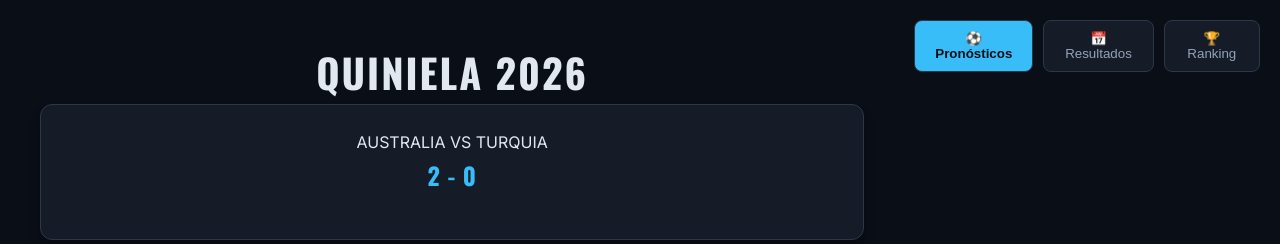
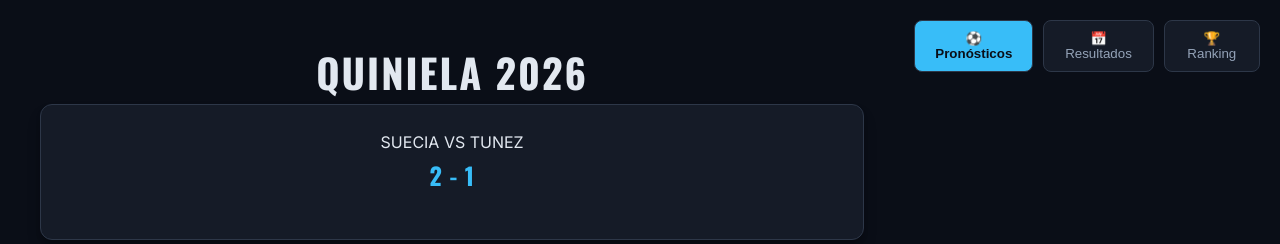
Before and after one commit to alberto88vala-dev/quiniela-mundial-2026, a React (Vite) app: page / in a window 1280 px wide. Shown: the top 244 px of the page. Built offline with nearby package versions, Linux system fonts and the light colour scheme.

Commit message:
suecia tunes 1er tiempo

```diff
--- a/src/pages/QuinielaManual.jsx
+++ b/src/pages/QuinielaManual.jsx
@@ -5,8 +5,8 @@ export default function QuinielaManual() {
   const [pronosticadorActivo, setPronosticadorActivo] = useState('betin');
 
   const marcadorMundial = {
-    partido: " AUSTRALIA VS TURQUIA",
-    resultado: " 2 - 0"
+    partido: " SUECIA VS TUNEZ",
+    resultado: " 2 - 1"
   };
 
   const partidos = [
@@ -149,6 +149,10 @@ export default function QuinielaManual() {
     6: "1 - 1",
     7: "0 - 1",
     8: "2 - 0",
+    9: "7 - 1",
+    10: "2 - 2",
+    11: "1 - 0",
+    12: "2 - 1",
 
   };
 
```
